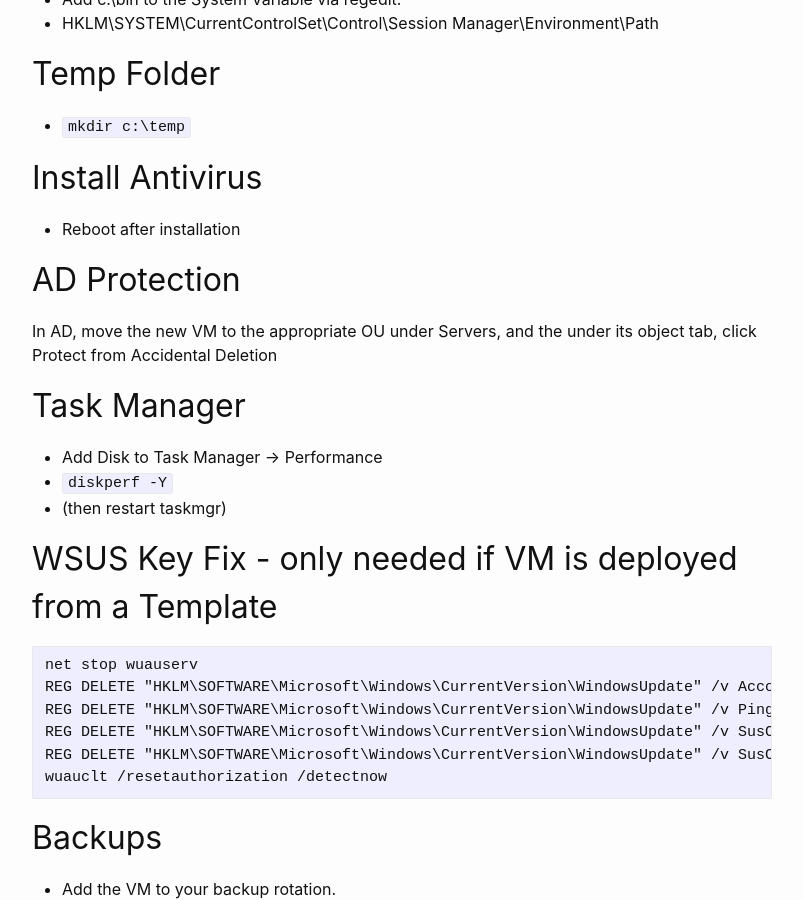
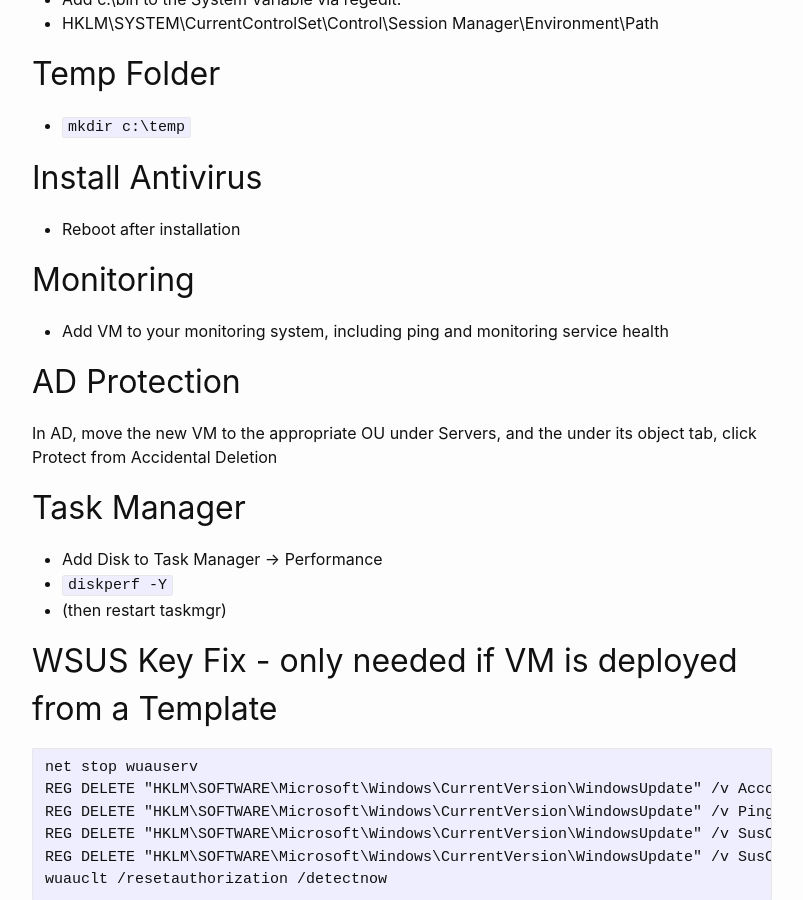
Before and after one commit to jftuga/blog, a Jekyll site: the page built from _posts/2020-09-25--Windows-Server-2019-Core-Post-Installation.md, in a window 1280 px wide and 900 px high, scrolled down 937 px. Shown: the whole window, without its empty margins (238-1041 px from the left). Built offline with Jekyll 4.4.1, drawn with Linux system fonts in a browser that asks for light colours.

Commit message:
added monitoring

```diff
--- a/_posts/2020-09-25--Windows-Server-2019-Core-Post-Installation.md
+++ b/_posts/2020-09-25--Windows-Server-2019-Core-Post-Installation.md
@@ -32,6 +32,9 @@ Here is a quick *TO DO* list of things that need to be done after a OOB Server 2
 
 ## Install Antivirus
 * Reboot after installation
+
+## Monitoring
+* Add VM to your monitoring system, including ping and monitoring service health
 
 ## AD Protection
 In AD, move the new VM to the appropriate OU under Servers, and the under its object tab, click Protect from Accidental Deletion
```
